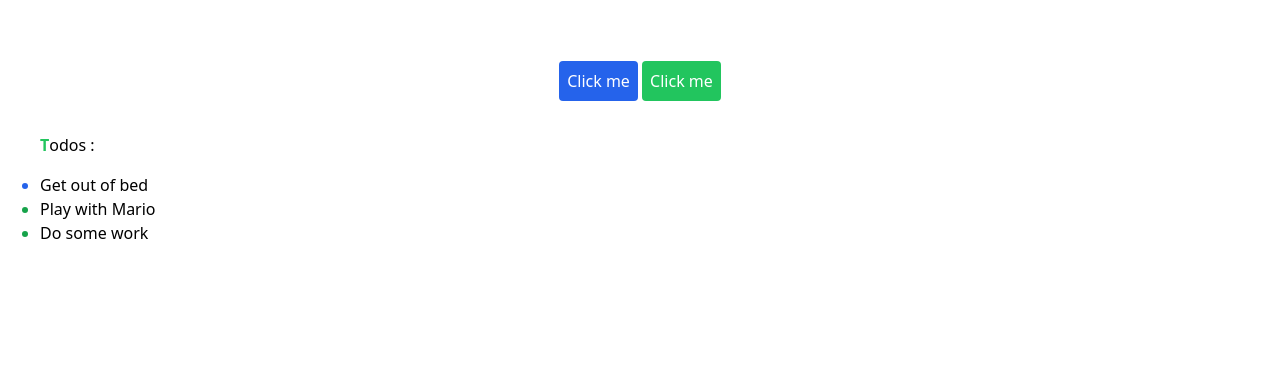
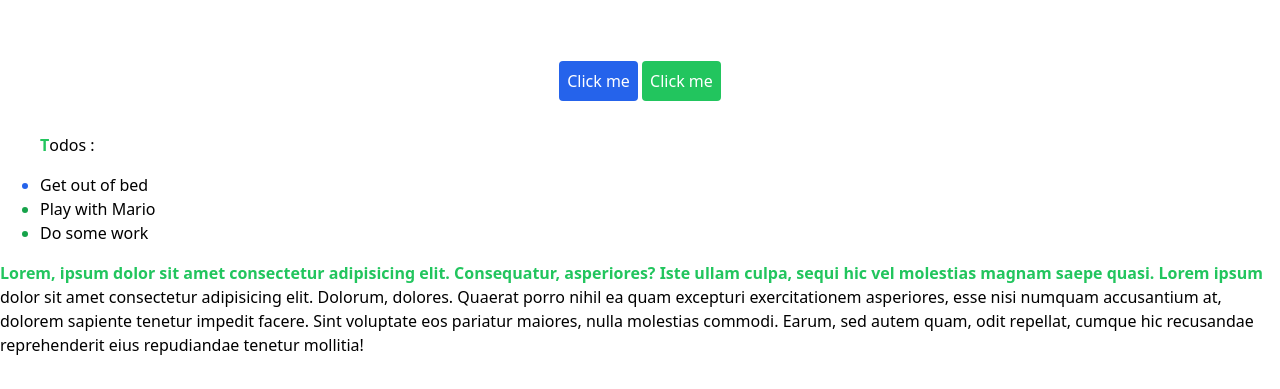
Before and after one commit to summenurfatema/tailwind_css, a website: page output/index.html in a window 1280 px wide. Shown: the part 115-504 px from the top of the page. Drawn offline with Linux system fonts and the light colour scheme.

Commit message:
first line designed

```diff
--- a/output/index.html
+++ b/output/index.html
@@ -26,6 +26,13 @@
             <li class="selection:bg-pink-500">Play with Mario</li>
             <li class="selection:bg-purple-300">Do some work</li>
     </div>
+    <p class="first-line:font-semibold first-line:text-green-500">Lorem, ipsum dolor sit amet consectetur adipisicing
+        elit.
+        Consequatur, asperiores? Iste ullam culpa, sequi hic vel molestias magnam saepe quasi. Lorem ipsum dolor sit
+        amet consectetur adipisicing elit. Dolorum, dolores. Quaerat porro nihil ea quam excepturi exercitationem
+        asperiores, esse nisi numquam accusantium at, dolorem sapiente tenetur impedit facere. Sint voluptate eos
+        pariatur maiores, nulla molestias commodi. Earum, sed autem quam, odit repellat, cumque hic recusandae
+        reprehenderit eius repudiandae tenetur mollitia!</p>
 
 </body>
 
```
Also changed, not shown: output/style.css.
